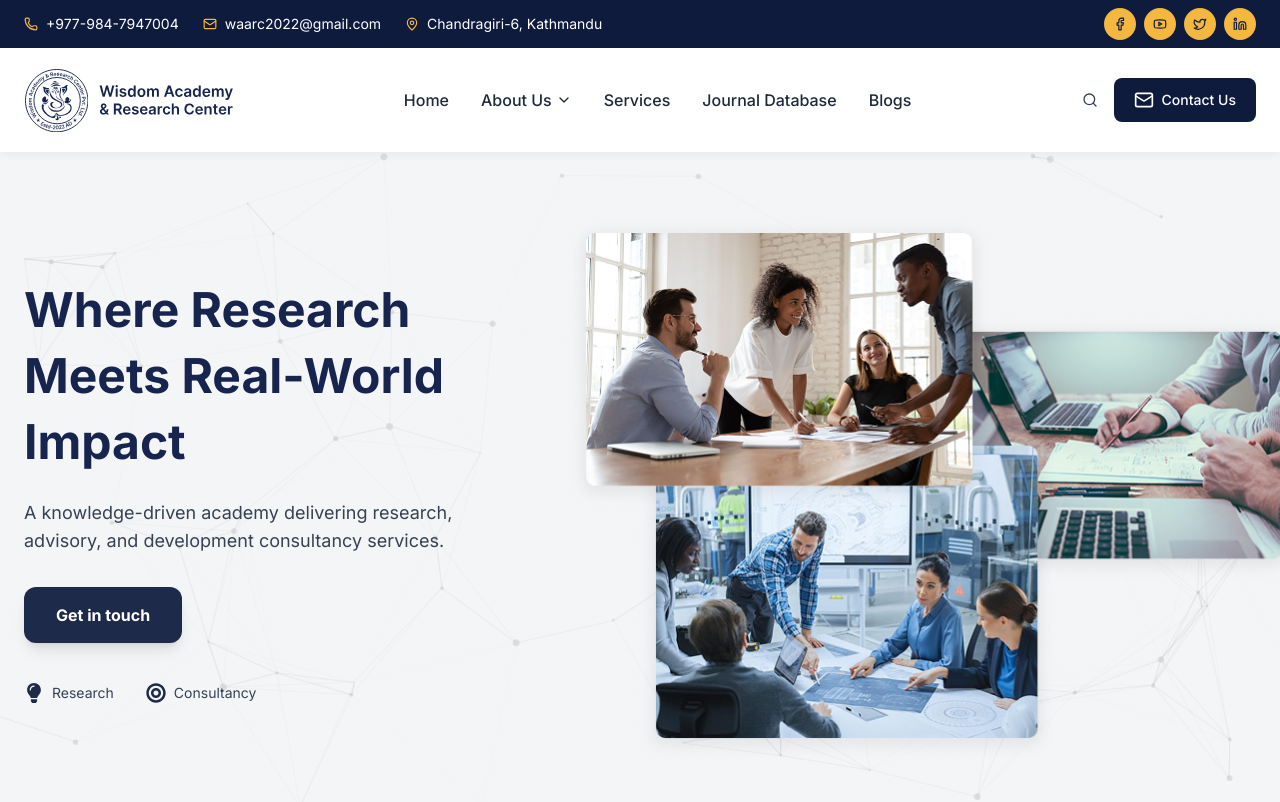
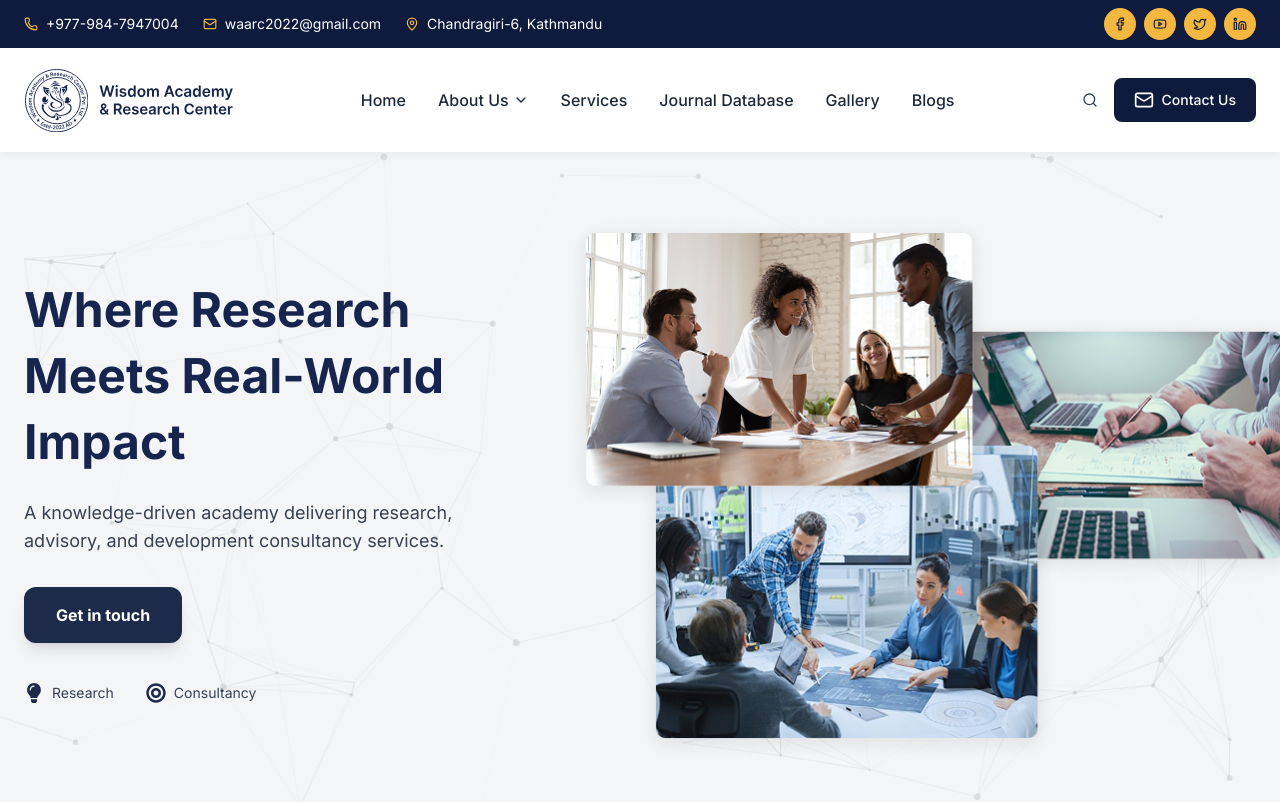
Before and after one commit to aasis-io/Wisdom-Frontend, a React (Vite) app: page / in a window 1280 px wide. Shown: the top 802 px of the page. Built offline with nearby package versions, Linux system fonts and the light colour scheme.

Commit message:
ADD:(Gallery)

```diff
--- a/src/components/layout/Navbar.jsx
+++ b/src/components/layout/Navbar.jsx
@@ -37,6 +37,7 @@ const NAV_ITEMS = [
   },
   { label: "Services", href: "/services" },
   { label: "Journal Database", href: "/journals" },
+  { label: "Gallery", href: "/gallery" },
   { label: "Blogs", href: "/blogs" },
 ];
 
```
